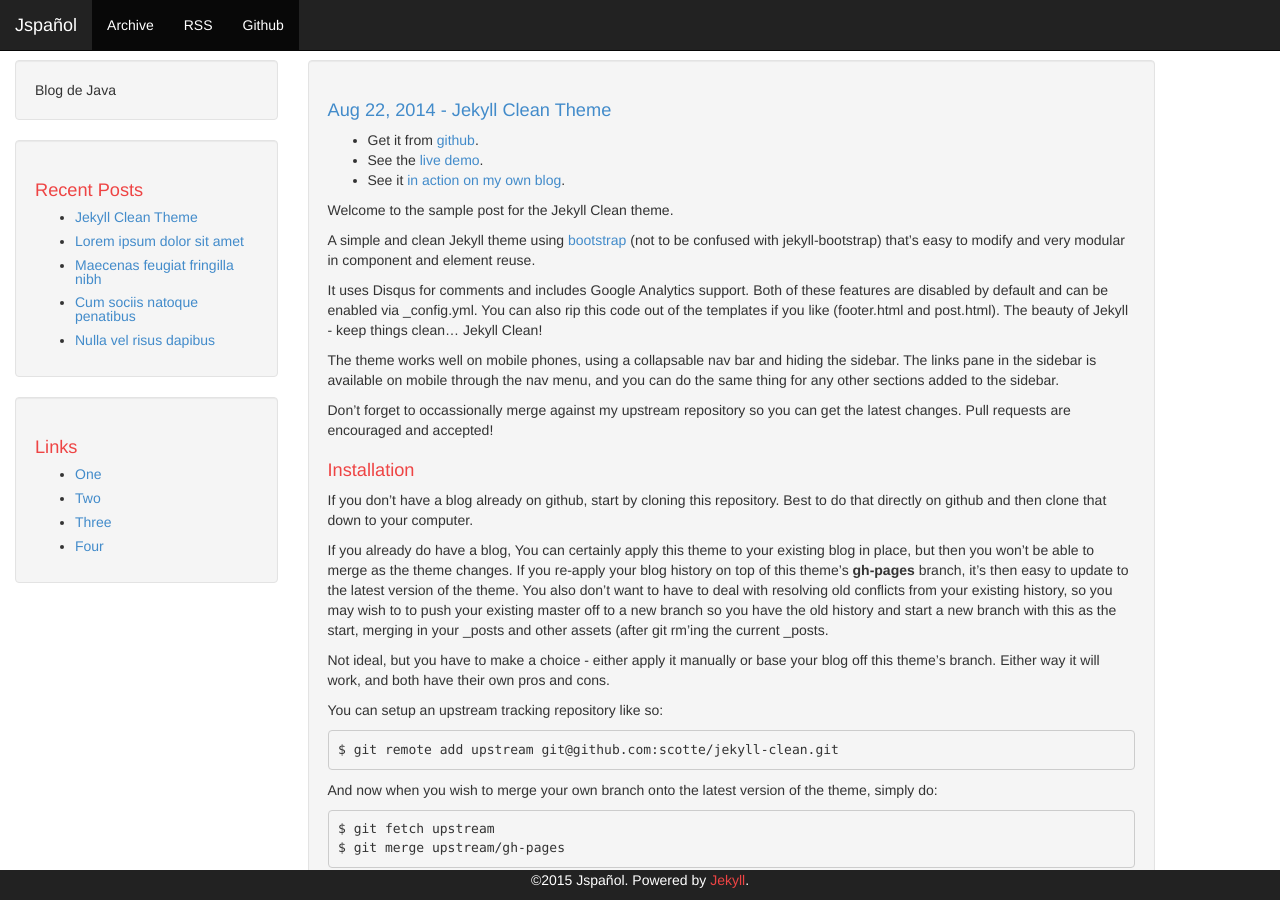
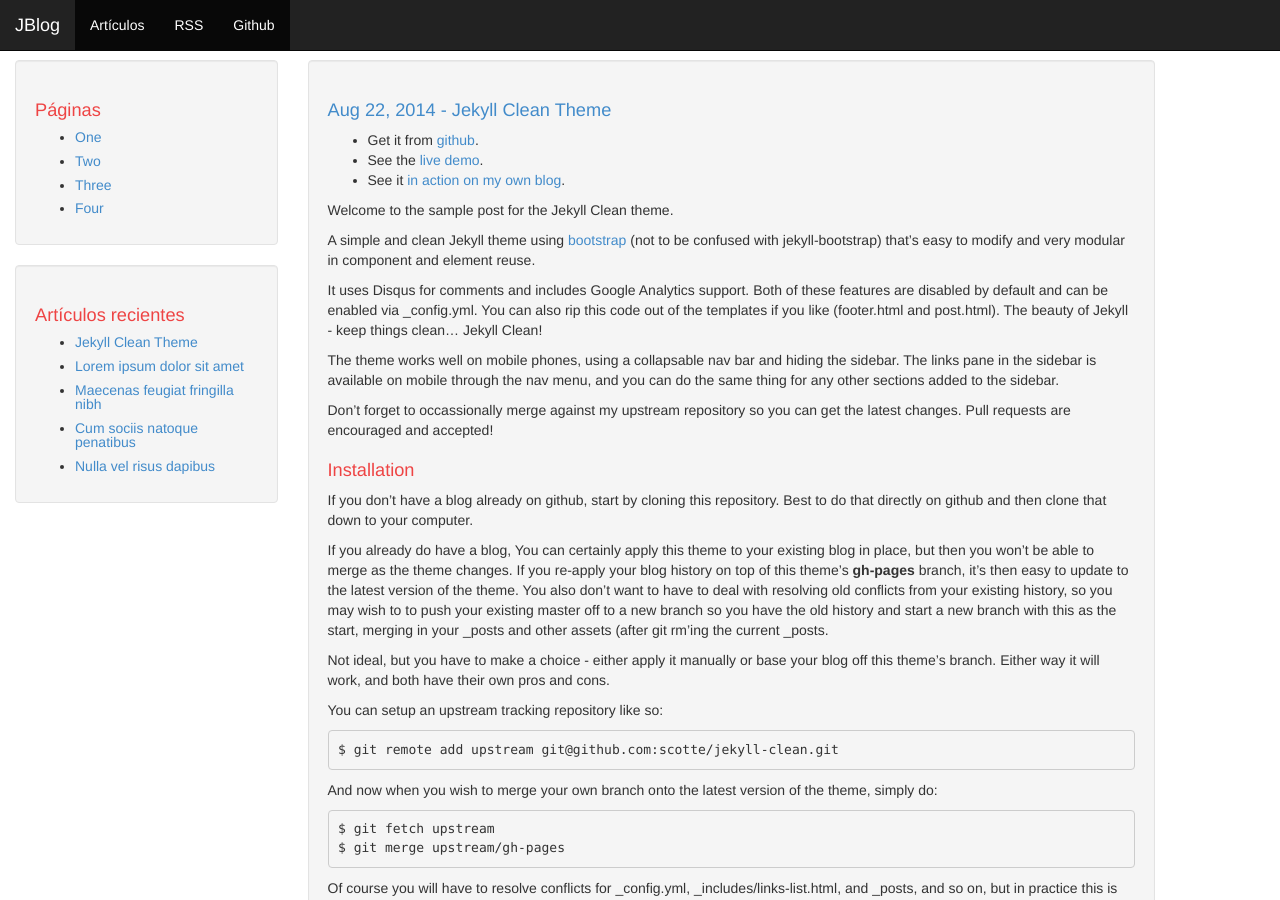
Before and after one commit to damianfanaro/damianfanaro.github.io, a Jekyll site: the page built from index.html, in a window 1280 px wide and 900 px high. Built offline with Jekyll 4.4.1, drawn with Linux system fonts in a browser that asks for light colours; Markdown is read by kramdown in place of the engine named in the settings; the list of posts is cut into pages by our own code; comment, search, counter and statistics services are not loaded.

Commit message:
Footer removed

```diff
--- a/_config.yml
+++ b/_config.yml
@@ -1,6 +1,6 @@
 # Jekyll configuration
 
-name: Jspañol
+name: JBlog
 description: Blog de Java
 
 # url is currently only used only for the RSS feed in feed.xml
--- a/_includes/header.html
+++ b/_includes/header.html
@@ -27,11 +27,11 @@
               </div>
               <div class="collapse navbar-collapse" id="bs-example-navbar-collapse-1">
                 <ul class="nav navbar-nav">
-                    <li class="active visible-xs-block"><a href="{{ site.baseurl }}/links.html">Links</a></li>
-                    <li class="active"><a href="{{ site.baseurl }}/archive.html">Archive</a></li>
-                    <li class="active"><a href="{{ site.baseurl }}/feed.xml">RSS</a></li>
+                    <li class="active visible-xs-block"><a href="{{ site.baseurl }}/links.html">Páginas</a></li>
+                    <li class="active"><a href="{{ site.baseurl }}/archive.html">Artículos</a></li>
+                    <li class="active"><a href="{{ site.baseurl }}/feed.xml" target="blank">RSS</a></li>
                     {% if site.github != '' %}
-                      <li class="active"><a href="https://github.com/{{ site.github }}">Github</a></li>
+                      <li class="active"><a href="https://github.com/{{ site.github }}" target="blank">Github</a></li>
                     {% endif %}
                 </ul>
               </div>
--- a/_includes/links-list.html
+++ b/_includes/links-list.html
@@ -1,4 +1,4 @@
-<h1>Links</h1>
+<h1>Páginas</h1>
 <ul>
   <li><a href="#">One</a></li>
   <li><a href="#">Two</a></li>
--- a/_includes/sidebar.html
+++ b/_includes/sidebar.html
@@ -1,16 +1,12 @@
 <div class="sidebar well">
-{{ site.description }}
+{% include links-list.html %}
 </div>
 
 <div class="sidebar well">
-    <h1>Recent Posts</h1>
+    <h1>Artículos recientes</h1>
     <ul>
         {% for post in site.posts limit:5 %}
           <li><a href="{{ site.baseurl}}{{ post.url }}">{{ post.title }}</a></li>
         {% endfor %}
     </ul>
 </div>
-
-<div class="sidebar well">
-{% include links-list.html %}
-</div>
--- a/_layouts/default.html
+++ b/_layouts/default.html
@@ -10,5 +10,3 @@
         </div>
     </div>
 </div>
-
-{% include footer.html %}
--- a/_layouts/post.html
+++ b/_layouts/post.html
@@ -36,4 +36,3 @@
 </div>
 
 {% include disqus-comments.html %}
-{% include footer.html %}
```
Also changed, not shown: favicon.ico (added).
